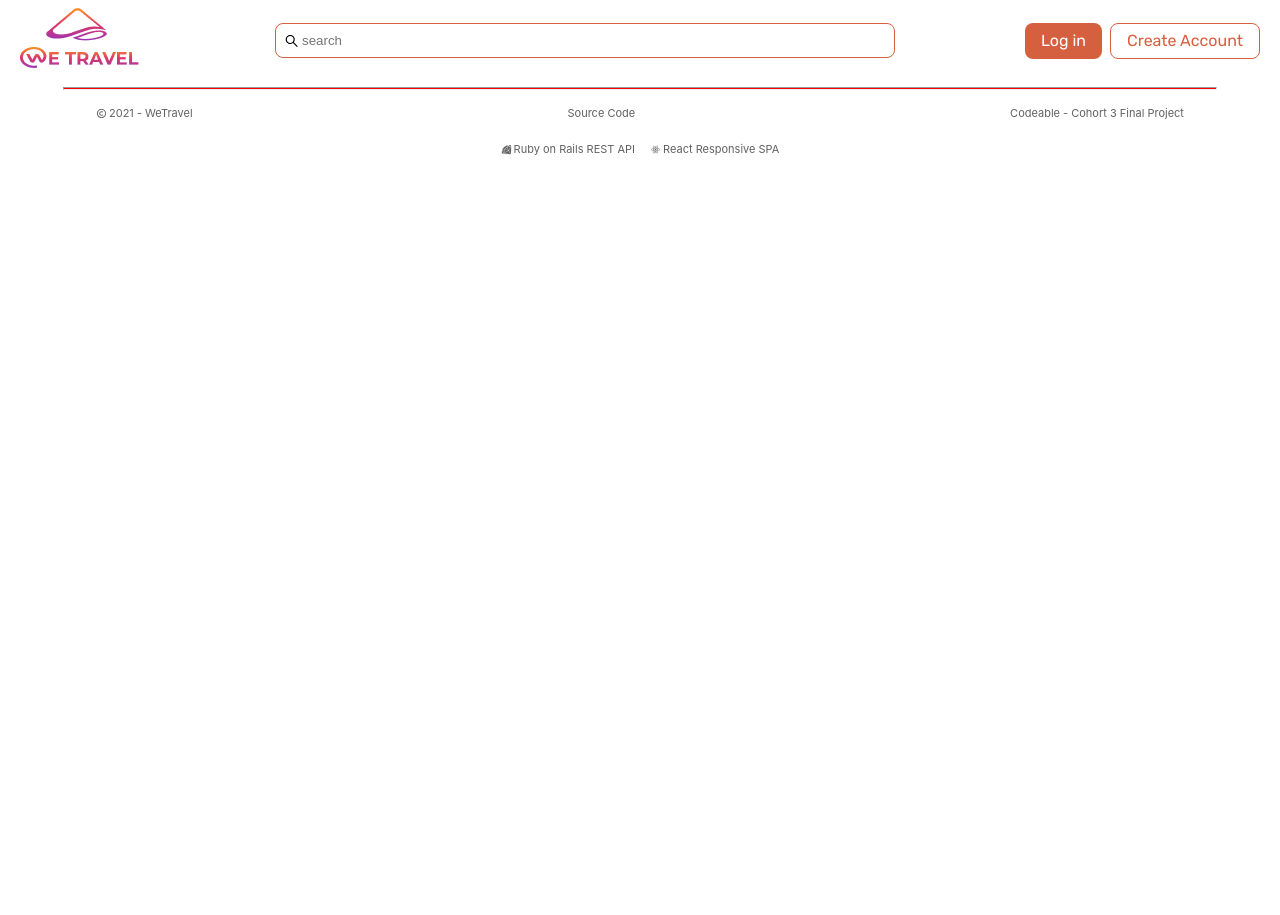
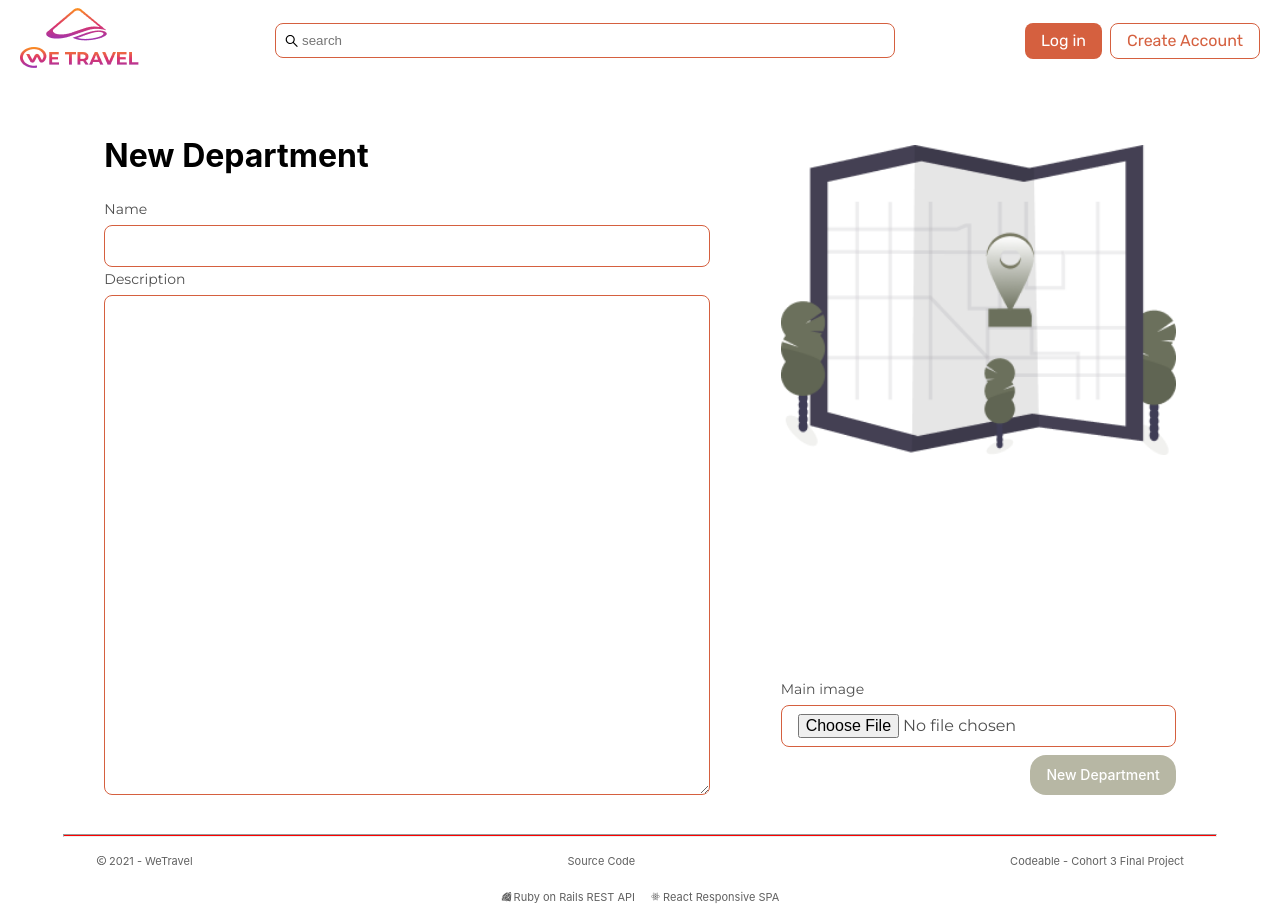
Before and after one commit to angelivan44/we-travel-react, a React (Create React App) app: page /newdepartment in a window 1280 px wide. Before the commit the page ends 800 px from the top, so only its background shows below. Built offline with nearby package versions, Linux system fonts and the light colour scheme.

Commit message:
Add NewDepartment Page

```diff
--- a/src/App.js
+++ b/src/App.js
@@ -9,6 +9,7 @@ import Footer from "./components/UI/Footer";
 import Profile from "./pages/Profile";
 import Login from "./pages/Login";
 import EditProfile from "./pages/EditProfile";
+import NewDepartment from "./pages/NewDepartment";
 
 function App() {
   return (
@@ -21,6 +22,7 @@ function App() {
         <Route path="/category" component={Category} />
         <Route path="/edit" component={EditProfile} />
         <Route path="/profile" component={Profile} />
+        <Route path="/newdepartment" component={NewDepartment} />
       </div>
       <Footer />
     </Router>
--- /dev/null
+++ b/src/pages/NewDepartment.js
@@ -0,0 +1,64 @@
+import styled from "@emotion/styled"
+import FormField from "../components/UI/FormField"
+import travel4 from "../assets/images/travel4.png"
+
+export default function NewDepartment() {
+  return (
+    <StyledForm>
+      <StyledDiv1>
+        <h1>New Department</h1>
+        <FormField size={"100%"}>
+          <label>Name</label>
+          <input type="text" name="title"/>
+        </FormField>
+        <FormField size={"100%"}>
+          <label>Description</label>
+          <textarea name="description"/>
+        </FormField>
+      </StyledDiv1>
+      <StyledDiv2>
+        <img src={travel4}/>
+        <div>
+        <FormField size={"100%"}>
+          <label>Main image</label>
+          <input type="file" name="cover"/>
+        </FormField>
+        <button type="submit">New Department</button>
+        </div>
+      </StyledDiv2>
+    </StyledForm>
+  )
+}
+
+const StyledForm = styled.form`
+  display: flex;
+  flex-flow: wrap;
+  justify-content: space-evenly;
+  padding: 34px;
+`
+const StyledDiv1 = styled.div`
+  width: 50%;
+  & > div > textarea{
+    height: 500px;
+  };
+`
+const StyledDiv2 = styled.div`
+  padding-top: 30px;
+  display: flex;
+  flex-flow: column;
+  justify-content: space-between;
+  & > div > button{
+    float:right;
+    margin-top: 8px;
+    font-family: Inter;
+    font-style: normal;
+    font-weight: 500;
+    font-size: 14px;
+    line-height: 24px;
+    color: #FFFFFF;
+    padding: 8px 16px;
+    background: #B7B7A4;
+    border-radius: 16px;
+    border: 1px transparent;
+  };
+`
```
Also changed, not shown: src/assets/images/travel4.png (added), src/assets/images/travel5.png (added).
